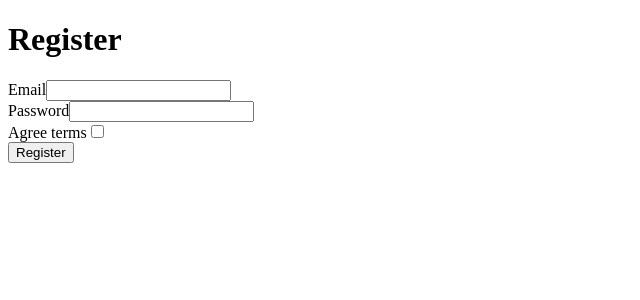
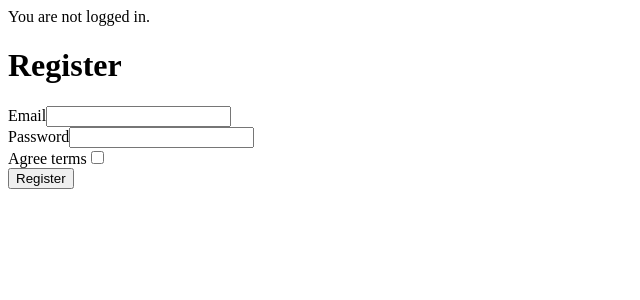
Before and after one commit to GianmarcoRuffi/symfony-7-rest-api-docker-new, a Symfony app: template templates/registration/register.html.twig in a window 1280 px wide. Shown: the top 300 px of the page, without its empty margins (0-640 px from the left). Run offline with Twig, Linux system fonts and the light colour scheme; the template is opened without the code that fills it, so the values that code supplies are empty; form fields are guessed from the names that the template uses; some libraries are stand-ins or nearby versions.

Commit message:
main: Added registration and login conditionals

```diff
--- a/templates/base.html.twig
+++ b/templates/base.html.twig
@@ -11,6 +11,7 @@
         {% endblock %}
     </head>
     <body>
+     {% include 'includes/_user_info.html.twig' %}
         {% block body %}{% endblock %}
     </body>
 </html>
--- /dev/null
+++ b/templates/includes/_user_info.html.twig
@@ -0,0 +1,9 @@
+{% if app.user %}
+    <div class="mb-3">
+        You are logged in as {{ app.user.userIdentifier }}, <a href="{{ path('app_logout') }}">Logout</a>
+    </div>
+{% else %}
+    <div class="mb-3">
+        You are not logged in.
+    </div>
+{% endif %}
--- a/templates/registration/register.html.twig
+++ b/templates/registration/register.html.twig
@@ -3,6 +3,9 @@
 {% block title %}Register{% endblock %}
 
 {% block body %}
+    {% if is_granted('IS_AUTHENTICATED_FULLY') %}
+       <div class="alert alert-info">You can't register while logged in. Go back <a href="{{ path('home') }}">Home</a>.</div>
+    {% else %}
         {% for flash_error in app.flashes('verify_email_error') %}
             <div class="alert alert-danger" role="alert">{{ flash_error }}</div>
         {% endfor %}
@@ -20,4 +23,5 @@
 
             <button type="submit" class="btn">Register</button>
         {{ form_end(registrationForm) }}
+    {% endif %}
 {% endblock %}
```
Also changed, not shown: templates/security/login.html.twig (+4 -6 lines). Lines whose indentation alone changed are shown as unchanged.
